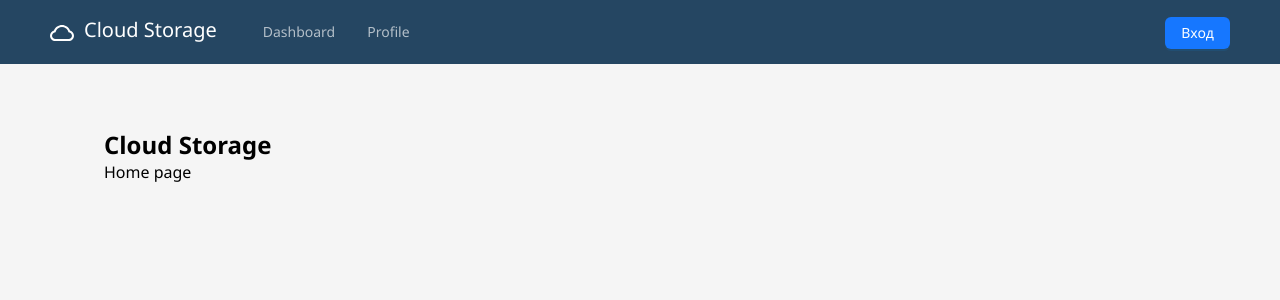
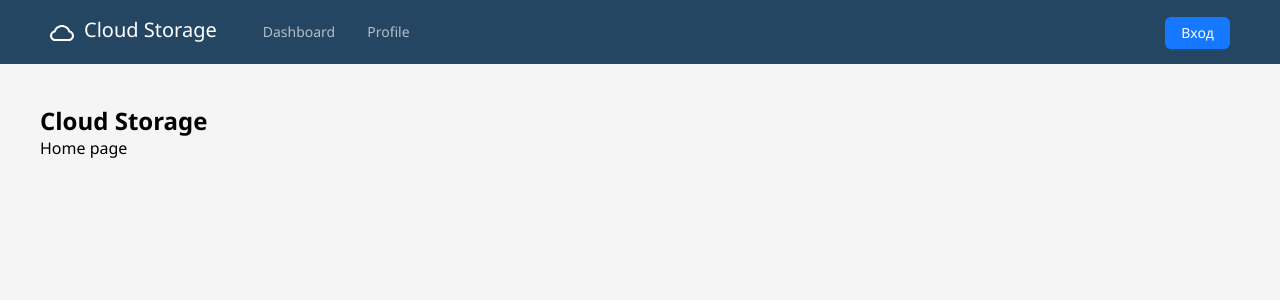
Before and after one commit to Schmit004/Cloud-storage-frontend, a Next.js app: page / in a window 1280 px wide. Shown: the top 300 px of the page. Built offline with nearby package versions, Linux system fonts and the light colour scheme.

Commit message:
Разделяет layout для страницы авторизации и прочих страниц

```diff
--- a/app/layout.tsx
+++ b/app/(auth)/auth/layout.tsx
@@ -1,18 +1,19 @@
 import type { Metadata } from "next";
 import { Inter } from "next/font/google";
-import "../styles/globals.css";
 
 const inter = Inter({ subsets: ["latin"] });
 
 export const metadata: Metadata = {
-  title: "Cloud Storage",
+  title: "Authorization",
   description: "Generated by create next app",
 };
 
-export default function RootLayout({ children }: Readonly<{ children: React.ReactNode }>) {
+export default function AuthLayout({ children }: { children: React.ReactNode }) {
   return (
     <html lang="ru">
-      <body className={inter.className}>{children}</body>
+      <body className={inter.className}>
+        {children}
+      </body>
     </html>
   );
 }
--- a/app/dashboard/page.tsx
+++ b/app/(main)/dashboard/page.tsx
@@ -1,4 +1,3 @@
-import { Header } from '@/components/Header';
 import * as Api from '@/api';
 
 export default async function Dashboard() {
@@ -12,7 +11,6 @@ export default async function Dashboard() {
 
   return (
     <main>
-      <Header />
       <h1>Dashboard</h1>
     </main>
   );
--- /dev/null
+++ b/app/(main)/layout.tsx
@@ -0,0 +1,22 @@
+import type { Metadata } from "next";
+import { Inter } from "next/font/google";
+import { Header } from "@/components/Header";
+import "../../styles/globals.css";
+
+const inter = Inter({ subsets: ["latin"] });
+
+export const metadata: Metadata = {
+  title: "Cloud Storage",
+  description: "Generated by create next app",
+};
+
+export default function RootLayout({ children }: { children: React.ReactNode }) {
+  return (
+    <html lang="ru">
+      <body className={inter.className}>
+        <Header />
+        {children}
+      </body>
+    </html>
+  );
+}
--- /dev/null
+++ b/app/(main)/page.module.scss
@@ -0,0 +1,37 @@
+.main {
+  width: 1200px;
+  margin: 40px auto;
+}
+
+.sidebar {
+  display: flex;
+  flex-direction: column;
+  width: 250px;
+  padding: 20px;
+}
+
+.upload {
+  div,
+  button {
+    width: 100%;
+  }
+}
+
+.layout {
+  display: flex;
+  flex-direction: row;
+  min-height: 600px;
+  background: #fff;
+  border-radius: 15px;
+}
+
+.menu {
+  margin-top: 20px;
+  padding-right: 10px;
+  height: 100%;
+}
+
+.dashboardContainer {
+  display: grid;
+  grid-template-columns: 0.3fr 1fr;
+}
--- a/app/page.tsx
+++ b/app/(main)/page.tsx
@@ -1,12 +1,10 @@
-import Image from "next/image";
-import styles from "./page.module.css";
+import styles from "./page.module.scss";
 import { Header } from "@/components/Header";
 
 export default function Home() {
   return (
-    <main>
-      <Header />
-      <section className={styles.main}>
+    <main className={styles.main}>
+      <section >
         <h1>Cloud Storage</h1>
         <p>Home page</p>
       </section>
--- a/app/page.module.css
+++ /dev/null
@@ -1,6 +0,0 @@
-.main {
-  margin: 0 auto;
-  max-width: 1200px;
-  min-height: 90vh;
-  padding: 4rem;
-}
```
Also changed, not shown: app/(auth)/auth/page.tsx (renamed from app/auth/page.tsx).
